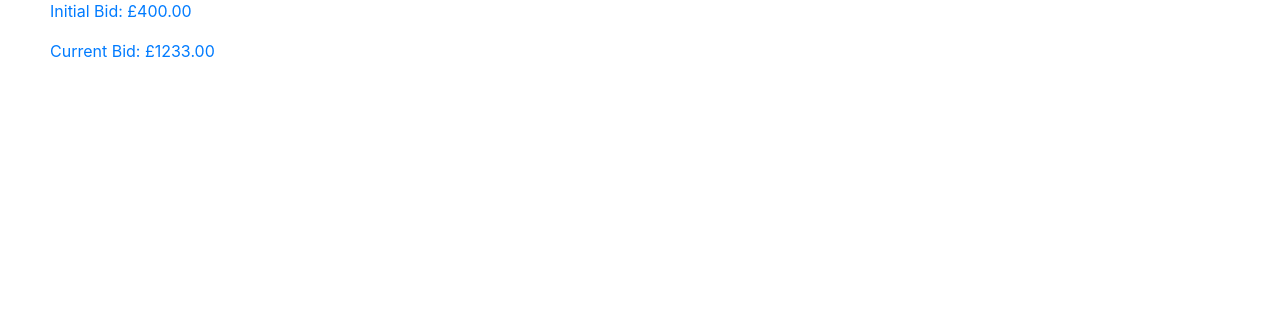
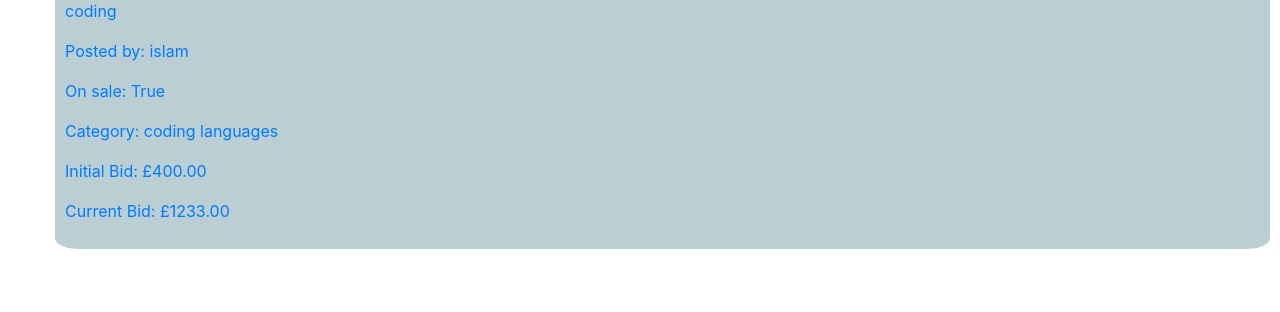
Before and after one commit to Marwanishere/commerce, a Django app: page / in a window 1280 px wide. Shown: the part 3232-3544 px from the top of the page. Before the commit the page ends 3289 px from the top, so only its background shows below. Run offline with Django 3.2, Linux system fonts and the light colour scheme; data comes from the database, SQL or seed files in the repository; both versions use the stored data as it was after the commit; some libraries are stand-ins or nearby versions.

Commit message:
colour update

```diff
--- a/auctions/static/auctions/styles.css
+++ b/auctions/static/auctions/styles.css
@@ -17,3 +17,15 @@ pretty_boxes {
 p {
     font-style: inherit;
 }
+#active_listings{
+    background-color: #baced4;
+    padding: 10px;
+    margin-bottom: 10px;
+    animation-name: hide;
+    animation-duration: 2s;
+    animation-fill-mode: forwards;
+    animation-play-state: paused;
+    border-radius: 2%;
+    margin-left: 5px;
+
+}
--- a/auctions/templates/auctions/index.html
+++ b/auctions/templates/auctions/index.html
@@ -4,9 +4,9 @@
     <h1>Active Listings</h1>
 	<ul>
 		<pretty_boxes>
-			<div>
-<!-- code for function below acquired from cs50 chatbot prompting -->
-				{% for listing in Listings %}
+			<!-- code for function below acquired from cs50 chatbot prompting -->
+			{% for listing in Listings %}
+				<div id = active_listings>
 					<a href="{% url 'listing' listing.id %}">
 					<li><h2>{{ listing.title }}</h2>
 					<img src="{{ listing.image.url }}" style="max-width: 300px; max-height: 300px;">
@@ -17,8 +17,8 @@
 					<p>Initial Bid: £{{ listing.initial_bid }}</p>
 					<p>Current Bid: £{{ listing.current_bid }}</p>
 				</li>
-				{% endfor %}
-			</div>
+				</div>
+			{% endfor %}
 		</pretty_boxes>
 	</ul>
 {% endblock %}
```
Also changed, not shown: db.sqlite3.
